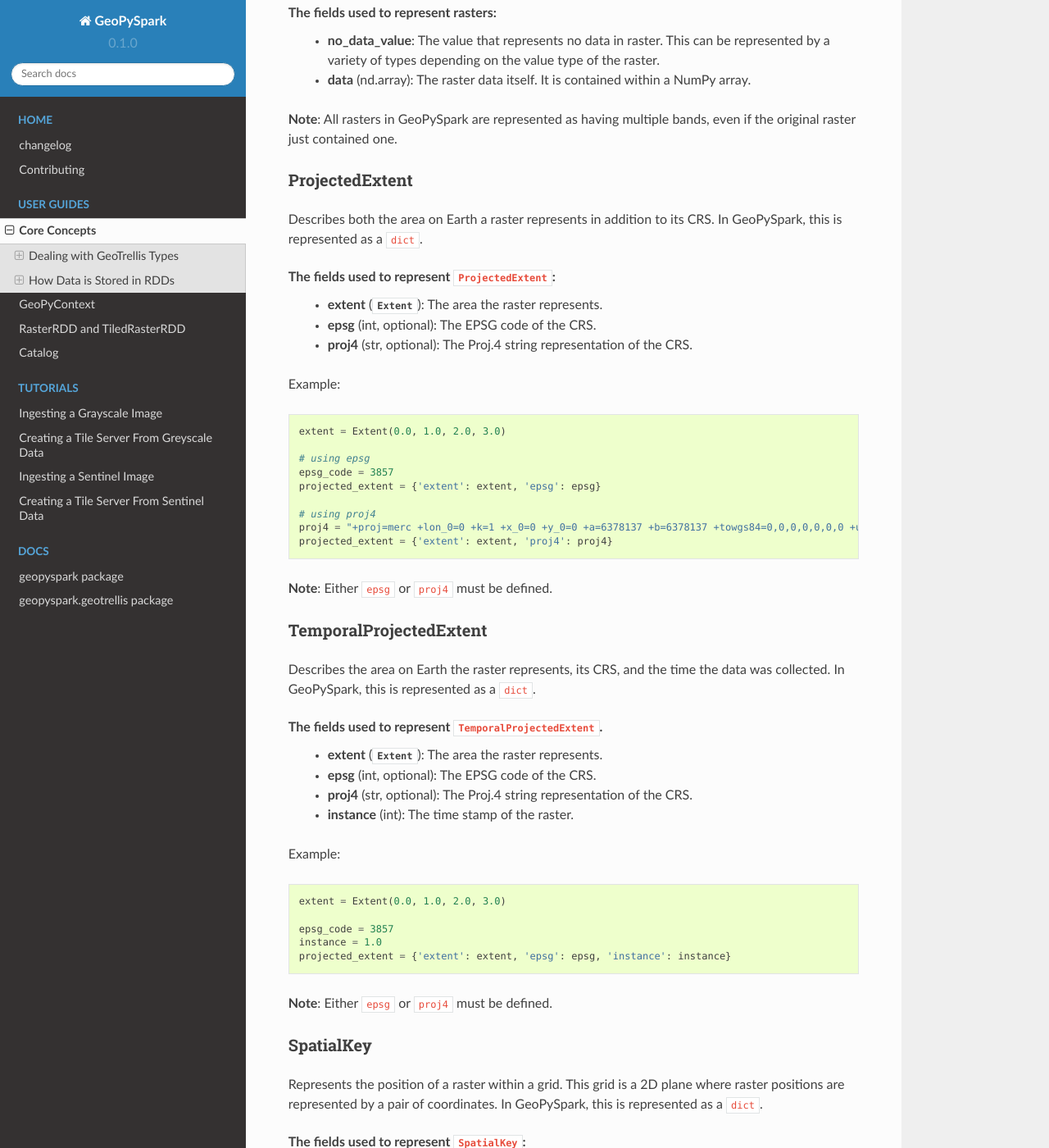
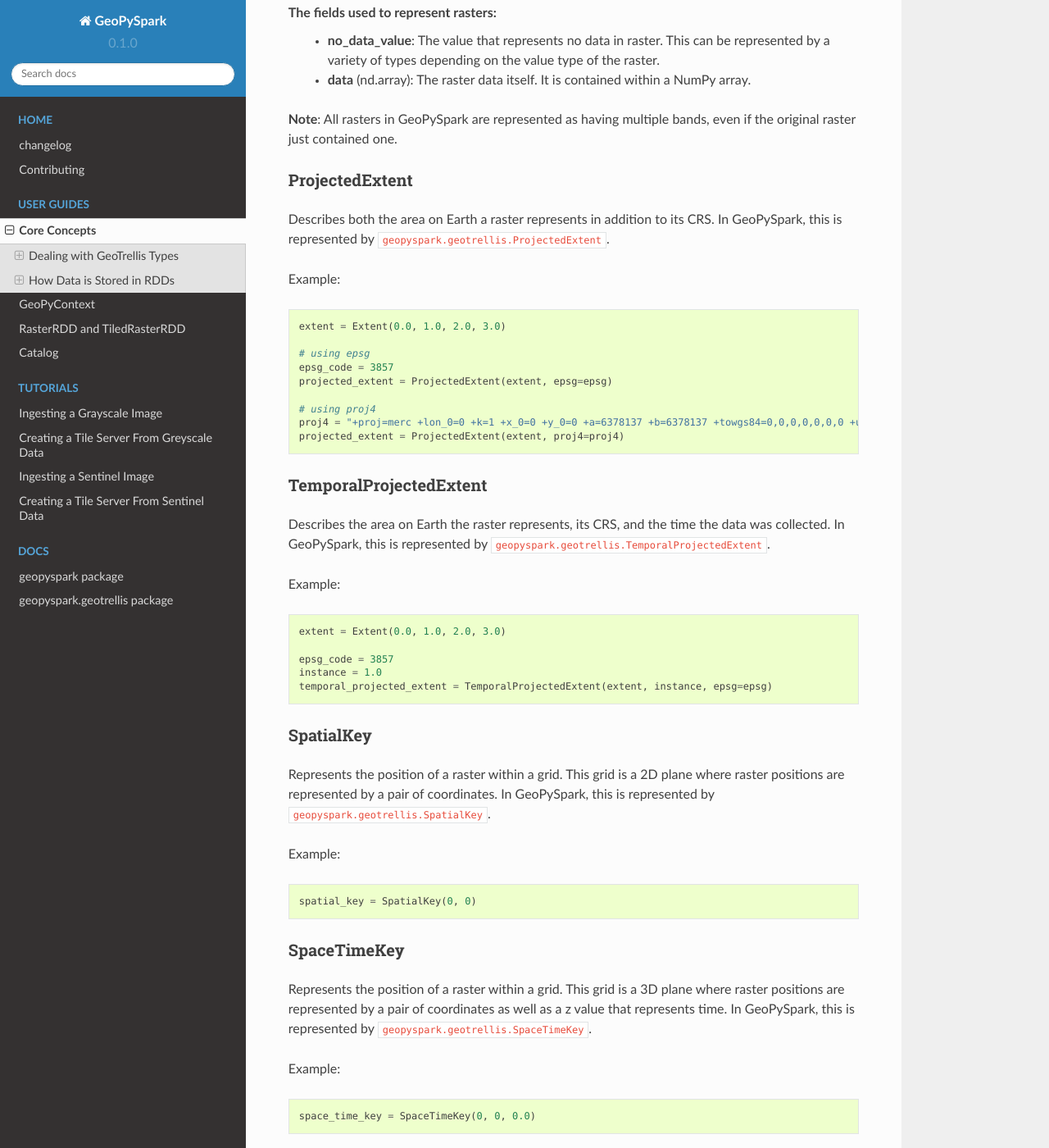
Before and after one commit to locationtech-labs/geopyspark, a Sphinx documentation site: the page built from docs/guides/core_concepts.rst, in a window 1280 px wide and 1400 px high, scrolled down 524 px. Shown: the whole window at 82% size. Built offline with Sphinx 7.4.7 and the Read the Docs theme 2.0.0, drawn with Linux system fonts in a browser that asks for light colours; cross-references to code outside the pages are shown as plain code; some of the changed text lies outside the part shown.

Commit message:
Updated core_concepts docs

```diff
--- a/docs/guides/core_concepts.rst
+++ b/docs/guides/core_concepts.rst
@@ -33,19 +33,11 @@
 **Note**: All rasters in GeoPySpark are represented as having multiple bands,
 even if the original raster just contained one.
 
-.. _projected_extent:
-
 ProjectedExtent
 ---------------
 
 Describes both the area on Earth a raster represents in addition to its CRS.
-In GeoPySpark, this is represented as a ``dict``.
-
-The fields used to represent ``ProjectedExtent``:
- - **extent** (:obj:`~geopyspark.geotrellis.data_structures.Extent`): The area the raster
-   represents.
- - **epsg** (int, optional): The EPSG code of the CRS.
- - **proj4** (str, optional): The Proj.4 string representation of the CRS.
+In GeoPySpark, this is represented by :cls:`geopyspark.geotrellis.ProjectedExtent`.
 
 Example:
 
@@ -55,29 +47,18 @@
 
    # using epsg
    epsg_code = 3857
-   projected_extent = {'extent': extent, 'epsg': epsg}
+   projected_extent = ProjectedExtent(extent, epsg=epsg)
 
    # using proj4
    proj4 = "+proj=merc +lon_0=0 +k=1 +x_0=0 +y_0=0 +a=6378137 +b=6378137 +towgs84=0,0,0,0,0,0,0 +units=m +no_defs "
-   projected_extent = {'extent': extent, 'proj4': proj4}
-
-
-**Note**: Either ``epsg`` or ``proj4`` must be defined.
-
-.. _temporal_extent:
+   projected_extent = ProjectedExtent(extent, proj4=proj4)
 
 TemporalProjectedExtent
 -----------------------
 
 Describes the area on Earth the raster represents, its CRS, and the time the
-data was collected. In GeoPySpark, this is represented as a ``dict``.
-
-The fields used to represent ``TemporalProjectedExtent``.
- - **extent** (:obj:`~geopyspark.geotrellis.data_structures.Extent`): The area the raster
-   represents.
- - **epsg** (int, optional): The EPSG code of the CRS.
- - **proj4** (str, optional): The Proj.4 string representation of the CRS.
- - **instance** (int): The time stamp of the raster.
+data was collected. In GeoPySpark, this is represented by
+:cls:`geopyspark.geotrellis.TemporalProjectedExtent`.
 
 Example:
 
@@ -87,48 +68,34 @@
 
    epsg_code = 3857
    instance = 1.0
-   projected_extent = {'extent': extent, 'epsg': epsg, 'instance': instance}
-
-**Note**: Either ``epsg`` or ``proj4`` must be defined.
-
-.. _spatial-key:
+   temporal_projected_extent = TemporalProjectedExtent(extent, instance, epsg=epsg)
 
 SpatialKey
 ----------
 
 Represents the position of a raster within a grid. This grid is a 2D plane
 where raster positions are represented by a pair of coordinates. In GeoPySpark,
-this is represented as a ``dict``.
-
-The fields used to represent ``SpatialKey``:
- - **col** (int): The column of the grid, the numbers run east to west.
- - **row** (int): The row of the grid, the numbers run north to south.
+this is represented by :cls:`geopyspark.geotrellis.SpatialKey`.
 
 Example:
 
 .. code:: python
 
-   spatial_key = {'col': 0, 'row': 0}
-
-.. _space-time-key:
+   spatial_key = SpatialKey(0, 0)
 
 SpaceTimeKey
 ------------
 
 Represents the position of a raster within a grid. This grid is a 3D plane
 where raster positions are represented by a pair of coordinates as well as a z
-value that represents time. In GeoPySpark, this is represented as a ``dict``.
-
-The fields used to reprsent ``SpaceTimeKey``:
- - **col** (int): The column of the grid, the numbers run east to west.
- - **row** (int): The row of the grid, the numbers run north to south.
- - **instance** (int): The time stamp of the raster.
+value that represents time. In GeoPySpark, this is represented by
+:cls:`geopyspark.geotrellis.SpaceTimeKey`.
 
 Example:
 
 .. code:: python
 
-   spatial_key = {'col': 0, 'row': 0, 'instant': 0.0}
+   space_time_key = SpaceTimeKey(0, 0, 0.0)
 
 
 .. _data_rep:
```
